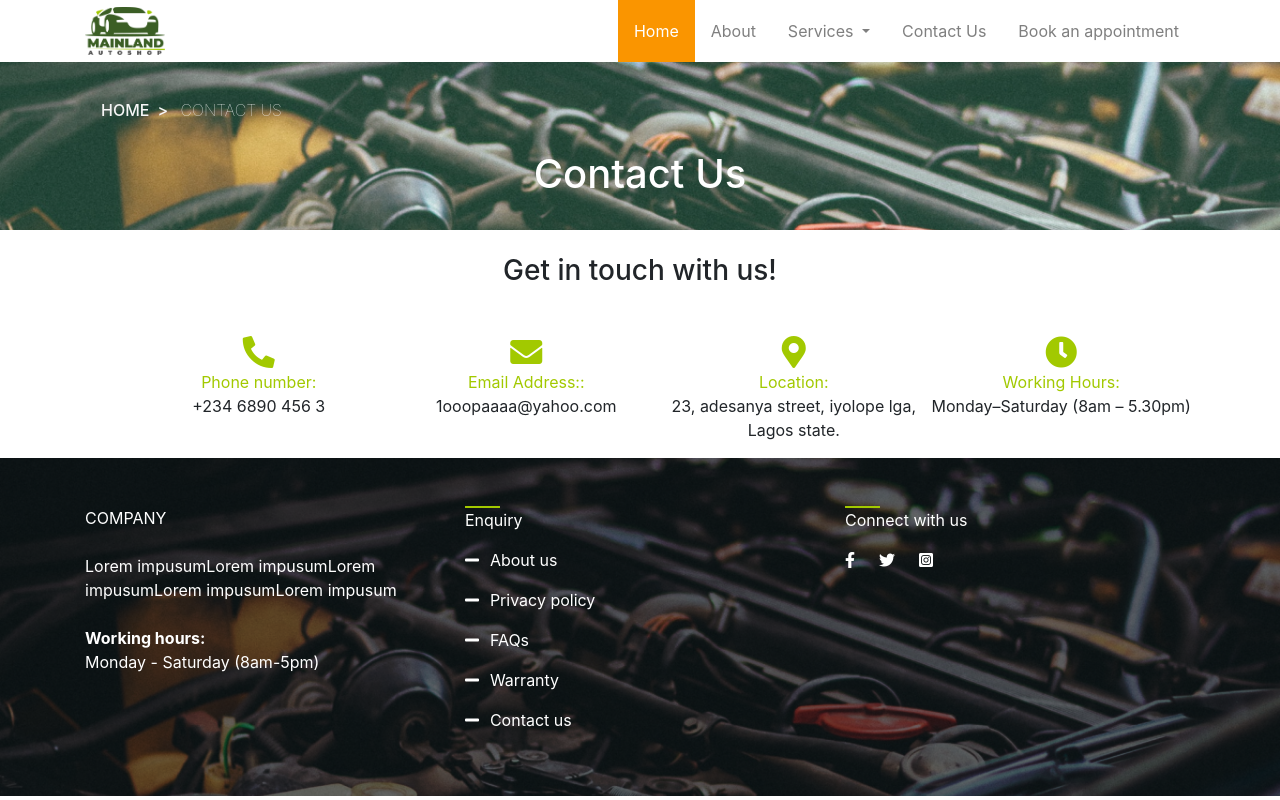
After one commit to iballi2017/autoshop, a PHP site: page /views/contact.php in a window 1280 px wide. The commit adds this page. Run offline with PHP 8.4, Linux system fonts and the light colour scheme; some libraries are stand-ins or nearby versions.

Commit message:
new addition

```diff
--- /dev/null
+++ b/components/footer.php
@@ -0,0 +1,73 @@
+ </main>
+    <!-- /Main -->
+    <!-- Footer -->
+    <footer>
+        <div class="inner container">
+            <div class="row">
+                <div class="col-md-4">
+                    <div class="mb-4">COMPANY</div>
+                    <div class="mb-4">Lorem impusumLorem impusumLorem impusumLorem impusumLorem impusum</div>
+                    <dl>
+                        <dt>Working hours:</dt>
+                        <dd>Monday - Saturday (8am-5pm)</dd>
+                    </dl>
+                </div>
+                <div class="col-6 col-md-4">
+                    <div class="section_title">
+                        Enquiry
+                    </div>
+                    <ul class="footer_nav_links list_style_ul_children list_fontawesome_pseudo_style p-0">
+                        <li>
+                            <a href="#">About us</a>
+                        </li>
+                        <li>
+                            <a href="#">Privacy policy</a>
+                        </li>
+                        <li>
+                            <a href="#">FAQs</a>
+                        </li>
+                        <li>
+                            <a href="#">Warranty</a>
+                        </li>
+                        <li>
+                            <a href="#">Contact us</a>
+                        </li>
+                    </ul>
+                </div>
+                <div class="col-6 col-md-4">
+                    <div class="section_title">
+                        Connect with us
+                    </div>
+                    <ul class="list_style_ul_children social_icons d-flex p-0">
+                        <li class="mr-4">
+                            <a href="#">
+                                <i class="fab fa-facebook-f"></i>
+                            </a>
+                        </li>
+                        <li class="mr-4">
+                            <a href="#">
+                                <i class="fab fa-twitter"></i>
+                            </a>
+                        </li>
+                        <li class="mr-4">
+                            <a href="#">
+                                <i class="fab fa-instagram-square"></i>
+                            </a>
+                        </li>
+                    </ul>
+                </div>
+            </div>
+        </div>
+    </footer>
+    <script src="https://code.jquery.com/jquery-3.3.1.slim.min.js" integrity="sha384-q8i/X+965DzO0rT7abK41JStQIAqVgRVzpbzo5smXKp4YfRvH+8abtTE1Pi6jizo" crossorigin="anonymous"></script>
+    <script src="https://cdnjs.cloudflare.com/ajax/libs/popper.js/1.14.7/umd/popper.min.js" integrity="sha384-UO2eT0CpHqdSJQ6hJty5KVphtPhzWj9WO1clHTMGa3JDZwrnQq4sF86dIHNDz0W1" crossorigin="anonymous"></script>
+    <script src="https://stackpath.bootstrapcdn.com/bootstrap/4.3.1/js/bootstrap.min.js" integrity="sha384-JjSmVgyd0p3pXB1rRibZUAYoIIy6OrQ6VrjIEaFf/nJGzIxFDsf4x0xIM+B07jRM" crossorigin="anonymous"></script>
+    <!-- bootstrat js -->
+    <script src="./assets/plugins/bootstrap-4.4.1-dist/js/bootstrap.min.js"></script>
+    <!-- owl carousel -->
+    <script src="./assets/plugins/OwlCarousel2-2.3.4/owl.carousel.min.js"></script>
+    <script src="./js/main.js"></script>
+    <!-- Footer -->
+</body>
+
+</html>
--- /dev/null
+++ b/components/header.php
@@ -0,0 +1,102 @@
+<!DOCTYPE html>
+<html lang="en">
+
+<head>
+    <meta charset="UTF-8">
+    <meta name="viewport" content="width=device-width, initial-scale=1.0">
+    <!-- favicon -->
+    <!-- <link rel="icon" href="./images/favicon.png" type="image/gif" sizes="16x16"> -->
+    <title>Auto Shop</title>
+    <!-- font family -->
+    <link href="https://fonts.googleapis.com/css?family=Roboto:400,500,900&display=swap" rel="stylesheet">
+    <!-- Font awesome -->
+    <!-- <link rel="stylesheet" href="https://cdnjs.cloudflare.com/ajax/libs/font-awesome/5.12.0/css/all.min.css"> -->
+    <link rel="stylesheet" href="https://cdnjs.cloudflare.com/ajax/libs/font-awesome/5.12.1/css/all.min.css">
+    <!-- Owl carousel -->
+    <link rel="stylesheet" href="../assets/plugins/OwlCarousel2-2.3.4/owl.carousel.min.css" />
+    <link rel="stylesheet" href="../assets/plugins/OwlCarousel2-2.3.4/owl.theme.default.min.css" />
+    <!-- Bootstrap 4.4.1 -->
+    <link rel="stylesheet" href="https://stackpath.bootstrapcdn.com/bootstrap/4.3.1/css/bootstrap.min.css" integrity="sha384-ggOyR0iXCbMQv3Xipma34MD+dH/1fQ784/j6cY/iJTQUOhcWr7x9JvoRxT2MZw1T" crossorigin="anonymous">
+    <link rel="stylesheet" href="../assets//plugins/bootstrap-4.4.1-dist/css/bootstrap.min.css">
+    <!-- Custom css -->
+    <link rel="stylesheet" href="../css/style.css">
+</head>
+
+<body>
+    <!-- Header -->
+    <header>
+        <nav class="navbar navbar-expand-lg navbar-light bg-white p-md-0">
+            <div class="container">
+                <!-- <a class="navbar-brand" href="#">Navbar</a> -->
+                <a class="navbar-brand" href="../">
+                    <div class="logo_img_wrapper"><img src="../assets/images/brand_logo.png" class="img-fluid" alt="company brand logo"></div>
+                </a>
+                <button class="navbar-toggler border-0 focus_outline_0" type="button" data-toggle="collapse" data-target="#navbarSupportedContent" aria-controls="navbarSupportedContent" aria-expanded="false" aria-label="Toggle navigation">
+                    <span class="navbar-toggler-icon"></span>
+                </button>
+
+                <div class="collapse navbar-collapse" id="navbarSupportedContent">
+                    <ul class="navbar-nav ml-auto">
+                        <li class="nav-item active">
+                            <a class="nav-link" href="../">Home <span class="sr-only">(current)</span></a>
+                        </li>
+                        <li class="nav-item">
+                            <a class="nav-link" href="#">About</a>
+                        </li>
+                        <li class="nav-item dropdown" id="customDropdown">
+                            <a class="nav-link dropdown-toggle" href="#" id="navbarDropdown" role="button" data-toggle="dropdown" aria-haspopup="true" aria-expanded="false">
+                                Services
+                            </a>
+                            <div class="dropdown-menu" aria-labelledby="navbarDropdown">
+                                <!-- <a class="dropdown-item" href="#">Vehicle Analysis</a>
+                                <div class="dropdown-divider"></div>
+                                <a class="dropdown-item" href="#">Steering & Suspension</a>
+                                <div class="dropdown-divider"></div>
+                                <a class="dropdown-item" href="#">Oil & filter change</a>
+                                <div class="dropdown-divider"></div>
+                                <a class="dropdown-item" href="#">Preventive maintenance</a>
+                                <div class="dropdown-divider"></div>
+                                <a class="dropdown-item" href="#">more..</a>
+                                <div class="dropdown-divider"></div> -->
+                                <ul class="list_style_ul_children p-0">
+                                    <li><a class="dropdown-item" href="#">Vehicle Analysis</a></li>
+                                    <li><a class="dropdown-item" href="#">Steering & Suspension</a></li>
+                                    <li><a class="dropdown-item" href="#">Oil & filter change</a></li>
+                                    <li><a class="dropdown-item" href="#">Preventive maintenance</a></li>
+                                    <li class="nest_navList_parent" style="position: relative;"><a class="dropdown-item" href="#">more..</a>
+                                        <ul class="list_style_ul_children next_nav_child first_nav_child px-0 bg-white">
+                                            <li><a class="dropdown-item" href="#">Electrical Systems</a></li>
+                                            <li><a class="dropdown-item" href="#">Batteries</a></li>
+                                            <li><a class="dropdown-item" href="#">Brake system</a></li>
+                                            <li><a class="dropdown-item" href="#">A/C Cooling & heating</a></li>
+                                            <li class="nest_navList_parent" style="position: relative;"><a class="dropdown-item" href="#">more..</a>
+                                                <ul class="list_style_ul_children next_nav_child second_nav_child px-0 bg-white">
+                                                    <li><a class="dropdown-item" href="#">Alignment</a></li>
+                                                    <li><a class="dropdown-item" href="#">Exhaust system</a></li>
+                                                    <li><a class="dropdown-item" href="#">Fuel emission system</a></li>
+                                                    <li><a class="dropdown-item" href="#">Pre-purchase inspections</a></li>
+                                                </ul>
+                                            </li>
+                                        </ul>
+                                    </li>
+                                </ul>
+
+                                <!-- <a class="dropdown-item" href="#">Electrical Systems</a>
+                                <div class="dropdown-divider"></div> -->
+                            </div>
+                        </li>
+                        <li class="nav-item">
+                            <a class="nav-link" href="../views/contact.php">Contact Us</a>
+                        </li>
+                        <li class="nav-item">
+                            <a class="nav-link" href="#">Book an appointment</a>
+                        </li>
+                    </ul>
+                </div>
+            </div>
+        </nav>
+    </header>
+    <!--/ Header -->
+
+    <!-- Main -->
+    <main>
--- /dev/null
+++ b/components/page-banner.php
@@ -0,0 +1,13 @@
+<div class="banner">
+    <style>
+</style>
+    <!-- <div> -->
+    <div class="container py-4">
+        <ul class="breadcrumb bg-0">
+            <li><a href="../">Home</a></li>
+            <li>Contact Us</li>
+        </ul>
+        <h1 class="text-center text-white">Contact Us</h1>
+    </div>
+<!-- </div> -->
+</div>
--- a/css/style.css
+++ b/css/style.css
@@ -21,6 +21,9 @@ body {
 .list_style_ul_children li {
   list-style: none; }
 
+.text_color_secondary {
+  color: #A2C900; }
+
 .fontawesome_pseudo_style,
 ul.list_fontawesome_pseudo_style li::before {
   font-family: 'Font Awesome 5 free';
@@ -37,9 +40,6 @@ button.owl-dot:focus {
 .owl-theme .owl-dots .owl-dot.active span {
   background-color: #FA9500; }
 
-.lg_service_dropdown_inner {
-  display: none; }
-
 .text_uppercase {
   text-transform: uppercase; }
 
@@ -48,6 +48,53 @@ button.owl-dot:focus {
 
 .text_capitalize {
   text-transform: capitalize; }
+
+.banner {
+  background-color: rgba(169, 218, 138, 0.2);
+  background-image: url("../assets/images/hero_banner.png");
+  background-blend-mode: soft-light;
+  background-position: center;
+  background-repeat: no-repeat;
+  background-size: cover;
+  display: flex; }
+
+ul.breadcrumb {
+  background-color: unset; }
+
+ul.breadcrumb li {
+  text-transform: uppercase;
+  color: #F6F6F6;
+  font-weight: lighter; }
+
+ul.breadcrumb li + li:before {
+  padding: 8px;
+  font-weight: 500;
+  content: ">\00a0"; }
+
+ul.breadcrumb li a {
+  color: #818181;
+  font-weight: 500;
+  text-decoration: none;
+  color: #F6F6F6; }
+
+ul.breadcrumb li a:hover {
+  color: #A2C900; }
+
+.next_nav_child {
+  display: none; }
+
+.nest_navList_parent:hover {
+  transition: all 300ms ease-in-out; }
+  .nest_navList_parent:hover > .next_nav_child {
+    display: block; }
+  .nest_navList_parent:hover .next_nav_child {
+    position: absolute;
+    top: 0;
+    width: 100%; }
+  .nest_navList_parent:hover .first_nav_child {
+    left: 0; }
+  .nest_navList_parent:hover .second_nav_child {
+    right: 0; }
 
 .why_choose_us_section .section_title::before {
   content: "";
@@ -67,12 +114,17 @@ button.owl-dot:focus {
   margin-right: .4em;
   margin-bottom: -5px; }
 
+.contact_page .contact_media {
+  display: grid;
+  grid-template-columns: repeat(auto-fit, minmax(200px, 1fr)); }
+
 .hero {
   background-color: rgba(169, 218, 138, 0.2);
   background-image: url("../assets/images/hero_banner.png");
   background-blend-mode: soft-light;
   background-position: center;
   background-repeat: no-repeat;
+  background-size: cover;
   height: 90vh;
   color: #ffffff; }
 
@@ -92,6 +144,7 @@ footer {
   background-blend-mode: soft-light;
   background-position: center;
   background-repeat: no-repeat;
+  background-size: cover;
   padding: 3em 0;
   color: #ffffff; }
   footer .section_title {
@@ -114,7 +167,7 @@ footer {
     text-decoration: none;
     color: #ffffff; }
 
-@media (min-width: 700px) {
+@media (min-width: 972px) {
   .logo_img_wrapper {
     width: 80px; }
 
@@ -123,15 +176,19 @@ footer {
     transition: all 300ms ease-in-out; }
     .navbar-nav .nav-item:hover, .navbar-nav .nav-item.active {
       background-color: #FA9500; }
-      .navbar-nav .nav-item:hover a, .navbar-nav .nav-item.active a {
+      .navbar-nav .nav-item:hover .nav-link, .navbar-nav .nav-item.active .nav-link {
         color: #ffffff !important; }
 
-  .service_dropdown {
-    position: unset; }
-
-  .lg_service_dropdown_inner {
-    display: block;
-    width: 100%; }
+  .nest_navList_parent:hover {
+    transition: all 300ms ease-in-out; }
+    .nest_navList_parent:hover > .next_nav_child {
+      display: block; }
+    .nest_navList_parent:hover .next_nav_child {
+      width: auto; }
+    .nest_navList_parent:hover .first_nav_child {
+      left: -96%; }
+    .nest_navList_parent:hover .second_nav_child {
+      right: -96%; }
 
   .service_desc_list {
     display: grid;
--- a/css/style.scss
+++ b/css/style.scss
@@ -38,6 +38,10 @@ body {
     }
 }
 
+.text_color_secondary {
+    color: $secondaryColor;
+}
+
 .fontawesome_pseudo_style,
 ul.list_fontawesome_pseudo_style li::before {
     font-family: 'Font Awesome 5 free';
@@ -60,10 +64,6 @@ button.owl-dot {
     background-color: $primaryColor;
 }
 
-.lg_service_dropdown_inner {
-    display: none;
-}
-
 // Typography
 .text_uppercase {
     text-transform: uppercase;
@@ -78,6 +78,65 @@ button.owl-dot {
 }
 
 // Components
+.banner {
+    background-color: rgba(169, 218, 138, .2);
+    background-image: url("../assets/images/hero_banner.png");
+    background-blend-mode: soft-light;
+    background-position: center;
+    background-repeat: no-repeat;
+    background-size: cover;
+    display: flex;
+}
+
+ul.breadcrumb {
+    background-color: unset;
+}
+
+ul.breadcrumb li {
+    text-transform: uppercase;
+    color: $lighter;
+    font-weight: lighter;
+}
+
+ul.breadcrumb li+li:before {
+    padding: 8px;
+    font-weight: 500;
+    content: ">\00a0";
+}
+
+ul.breadcrumb li a {
+    color: $light;
+    font-weight: 500;
+    text-decoration: none;
+    color: $lighter;
+}
+
+ul.breadcrumb li a:hover {
+    color: $secondaryColor;
+}
+
+.next_nav_child {
+    display: none;
+}
+
+.nest_navList_parent:hover {
+    transition: all 300ms ease-in-out;
+    >.next_nav_child {
+        display: block;
+    }
+    .next_nav_child {
+        position: absolute;
+        top: 0;
+        width: 100%;
+    }
+    .first_nav_child {
+        left: 0;
+    }
+    .second_nav_child {
+        right: 0;
+    }
+}
+
 // Pages
 .why_choose_us_section {
     .section_title {
@@ -107,6 +166,14 @@ button.owl-dot {
     }
 }
 
+.contact_page {
+    .contact_media {
+        display: grid;
+        grid-template-columns: repeat(auto-fit, minmax(200px, 1fr));
+        ;
+    }
+}
+
 //
 .hero {
     background-color: rgba(169, 218, 138, .2);
@@ -114,6 +181,7 @@ button.owl-dot {
     background-blend-mode: soft-light;
     background-position: center;
     background-repeat: no-repeat;
+    background-size: cover;
     height: 90vh;
     color: $whitecolor;
 }
@@ -136,6 +204,7 @@ footer {
     background-blend-mode: soft-light;
     background-position: center;
     background-repeat: no-repeat;
+    background-size: cover;
     padding: 3em 0;
     color: $whitecolor;
     .section_title {
@@ -170,7 +239,7 @@ footer {
 }
 
 // Media Query
-@media(min-width: 700px) {
+@media(min-width: 972px) {
     .logo_img_wrapper {
         width: 80px;
     }
@@ -180,17 +249,25 @@ footer {
         &:hover,
         &.active {
             background-color: $primaryColor;
-            a {
+            .nav-link {
                 color: $whitecolor !important;
             }
         }
     }
-    .service_dropdown {
-        position: unset;
-    }
-    .lg_service_dropdown_inner {
-        display: block;
-        width: 100%;
+    .nest_navList_parent:hover {
+        transition: all 300ms ease-in-out;
+        >.next_nav_child {
+            display: block;
+        }
+        .next_nav_child {
+            width: auto;
+        }
+        .first_nav_child {
+            left: -96%;
+        }
+        .second_nav_child {
+            right: -96%;
+        }
     }
     .service_desc_list {
         display: grid;
--- a/js/main.js
+++ b/js/main.js
@@ -24,3 +24,19 @@ $(document).ready(function() {
         }
     });
 })
+
+// toggle nav dropdon on hover event
+var dropdown = document.getElementById("customDropdown");
+dropdown.addEventListener("mouseenter", function() {
+    console.log(this.lastElementChild)
+    if (!this.lastElementChild.classList.contains("show")) {
+        this.lastElementChild.classList.add("show")
+    }
+})
+dropdown.addEventListener("mouseleave", function() {
+    console.log(this.lastElementChild)
+    if (this.lastElementChild.classList.contains("show")) {
+        this.lastElementChild.classList.remove("show")
+    }
+})
+console.log(dropdown)
--- /dev/null
+++ b/js/main.min.js
@@ -0,0 +1 @@
+$(document).ready(function(){$(".reviews_slider").owlCarousel({loop:!0,margin:10,nav:!1,dots:!0,autoplay:!0,autoplayTimeout:1e4,smartSpeed:1e3,fluidSpeed:3,responsive:{0:{items:1},600:{items:1},1e3:{items:1}}})});
--- /dev/null
+++ b/views/contact.php
@@ -0,0 +1,46 @@
+<?php
+include_once "../components/header.php";
+?>
+<?php
+include_once "../components/page-banner.php";
+?>
+
+<section class="contact_page">
+    <div class="container">
+        <h3 class="text-center my-4">Get in touch with us!</h3>
+
+        <ul class="contact_media list_style_ul_children mt-5">
+            <li class="text-center">
+                <div class="text_color_secondary">
+                    <i class="fas fa-phone-alt fa-2x"></i>
+                </div>
+                <div class="text_color_secondary">Phone number: </div>
+                <div>+234 6890 456 3</div>
+            </li>
+            <li class="text-center">
+                <div class="text_color_secondary">
+                    <i class="fas fa-envelope fa-2x"></i>
+                </div>
+                <div class="text_color_secondary">Email Address:: </div>
+                <div>1ooopaaaa@yahoo.com</div>
+            </li>
+            <li class="text-center">
+                <div class="text_color_secondary">
+                    <i class="fas fa-map-marker-alt fa-2x"></i>
+                </div>
+                <div class="text_color_secondary">Location: </div>
+                <div>23, adesanya street, iyolope lga, Lagos state.</div>
+            </li>
+            <li class="text-center">
+                <div class="text_color_secondary">
+                    <i class="fas fa-clock fa-2x"></i>
+                </div>
+                <div class="text_color_secondary">Working Hours:</div>
+                <div>Monday–Saturday (8am – 5.30pm)</div>
+            </li>
+        </ul>
+    </div>
+</section>
+<?php
+include_once "../components/footer.php";
+?>
```
Also changed, not shown: index.html (+30 -13 lines), 1 other file.
